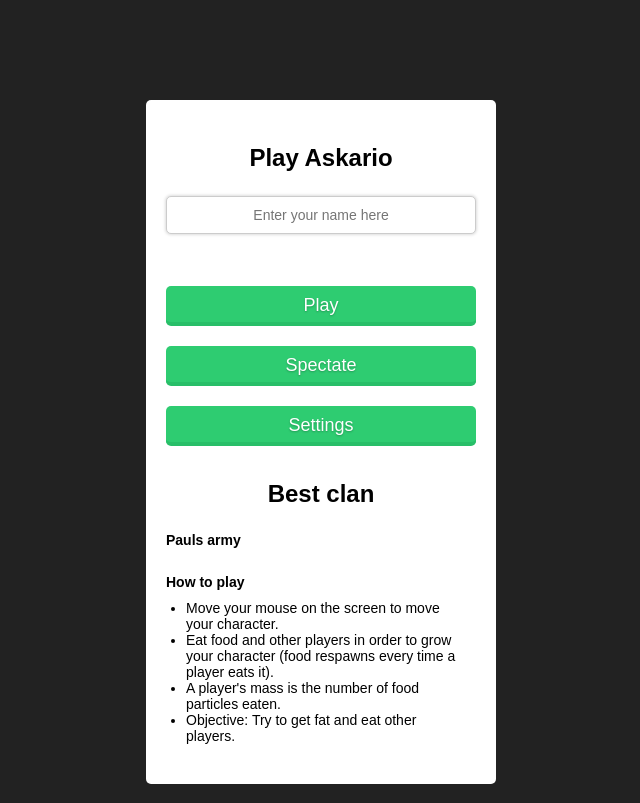
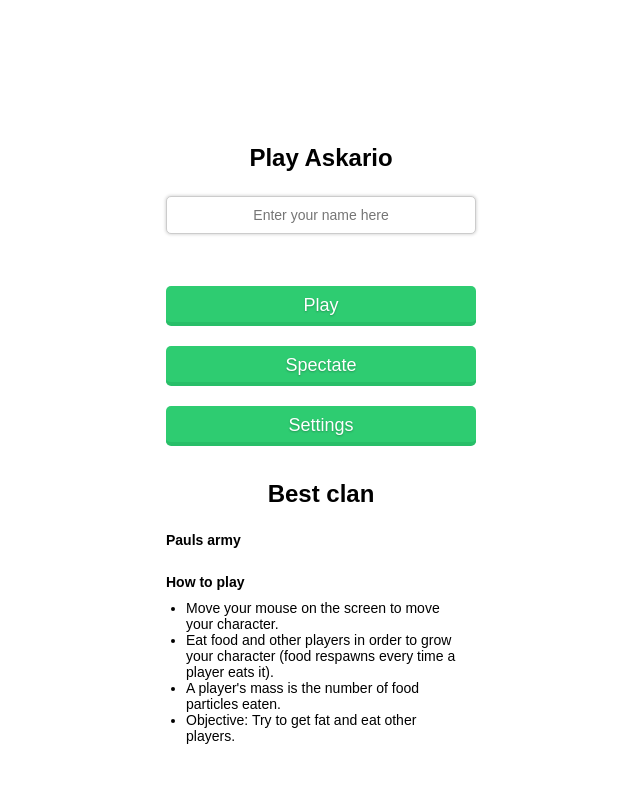
Before and after one commit to BlueAeroplane/dd1234ee6ee3453eebhdnsudn67, a website built with webpack: page src/client/index.html in a window 1280 px wide. Shown: the whole page, without its empty margins (319-959 px from the left). Built offline with nearby package versions, Linux system fonts and the light colour scheme.

Commit message:
Update main.css

```diff
--- a/src/client/css/main.css
+++ b/src/client/css/main.css
@@ -3,9 +3,6 @@
     font-size: 14px;
 }
 
-html, body {
-    background-color: #222;
-}
 
 html, body, canvas {
     width: 100%;
```
